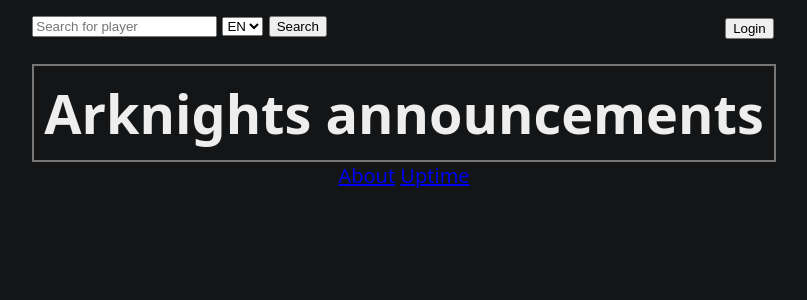
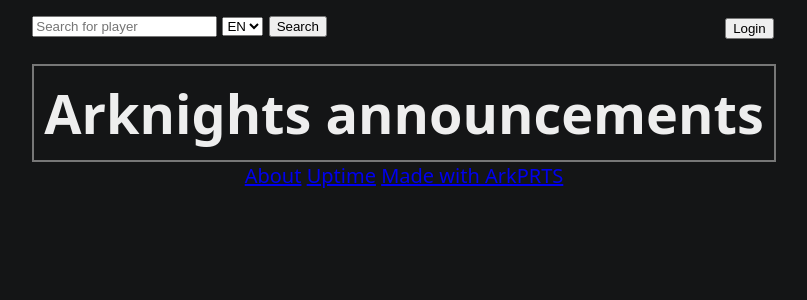
Before and after one commit to thesadru/arkprtserver, a Python web app: template arkprtserver/templates/index.html.j2 in a window 1280 px wide. Shown: the top 300 px of the page, without its empty margins (236-1043 px from the left). Run offline with Jinja, Linux system fonts and the light colour scheme; the template is opened without the code that fills it, so the values that code supplies are empty.

Commit message:
Add a direct link to the source code

```diff
--- a/arkprtserver/templates/about.html.j2
+++ b/arkprtserver/templates/about.html.j2
@@ -76,4 +76,8 @@
 
 </body>
 
+<footer>
+    <a href="https://github.com/thesadru/arkprtserver">Made with ArkPRTS</a>
+</footer>
+
 </html>
--- a/arkprtserver/templates/index.html.j2
+++ b/arkprtserver/templates/index.html.j2
@@ -48,6 +48,7 @@
 <footer>
     <a href="/about">About</a>
     <a href="https://stats.uptimerobot.com/kx4NEuYYZ7">Uptime</a>
-    <footer>
+    <a href="https://github.com/thesadru/arkprtserver">Made with ArkPRTS</a>
+<footer>
 
 </html>
--- a/arkprtserver/templates/login.html.j2
+++ b/arkprtserver/templates/login.html.j2
@@ -68,6 +68,9 @@
     If you happen to keep getting logged out instantly it's possible that the server is out-of-date.<br>
     If search is broken, then login is definitely broken too. Check if you can search your account if you cannot log in.<br>
     The website typically gets updated a few hours after a patch.<br>
+    <br>
+    <br>
+    <a href="https://github.com/thesadru/arkprtserver">Made with ArkPRTS</a>
     </footer>
 
 </html>
--- a/arkprtserver/templates/search.html.j2
+++ b/arkprtserver/templates/search.html.j2
@@ -216,9 +216,9 @@
         {% endfor %}
     </div>
   </main>
-    <footer>
-        Made with ArkPRTS
-    </footer>
+  <footer>
+    <a href="https://github.com/thesadru/arkprtserver">Made with ArkPRTS</a>
+  </footer>
 </body>
 
 
--- a/arkprtserver/templates/user.html.j2
+++ b/arkprtserver/templates/user.html.j2
@@ -234,7 +234,7 @@
 </body>
 
 <footer>
-    Made with ArkPRTS
+    <a href="https://github.com/thesadru/arkprtserver">Made with ArkPRTS</a>
 </footer>
 
 </html>
```
Also changed, not shown: README.md.
